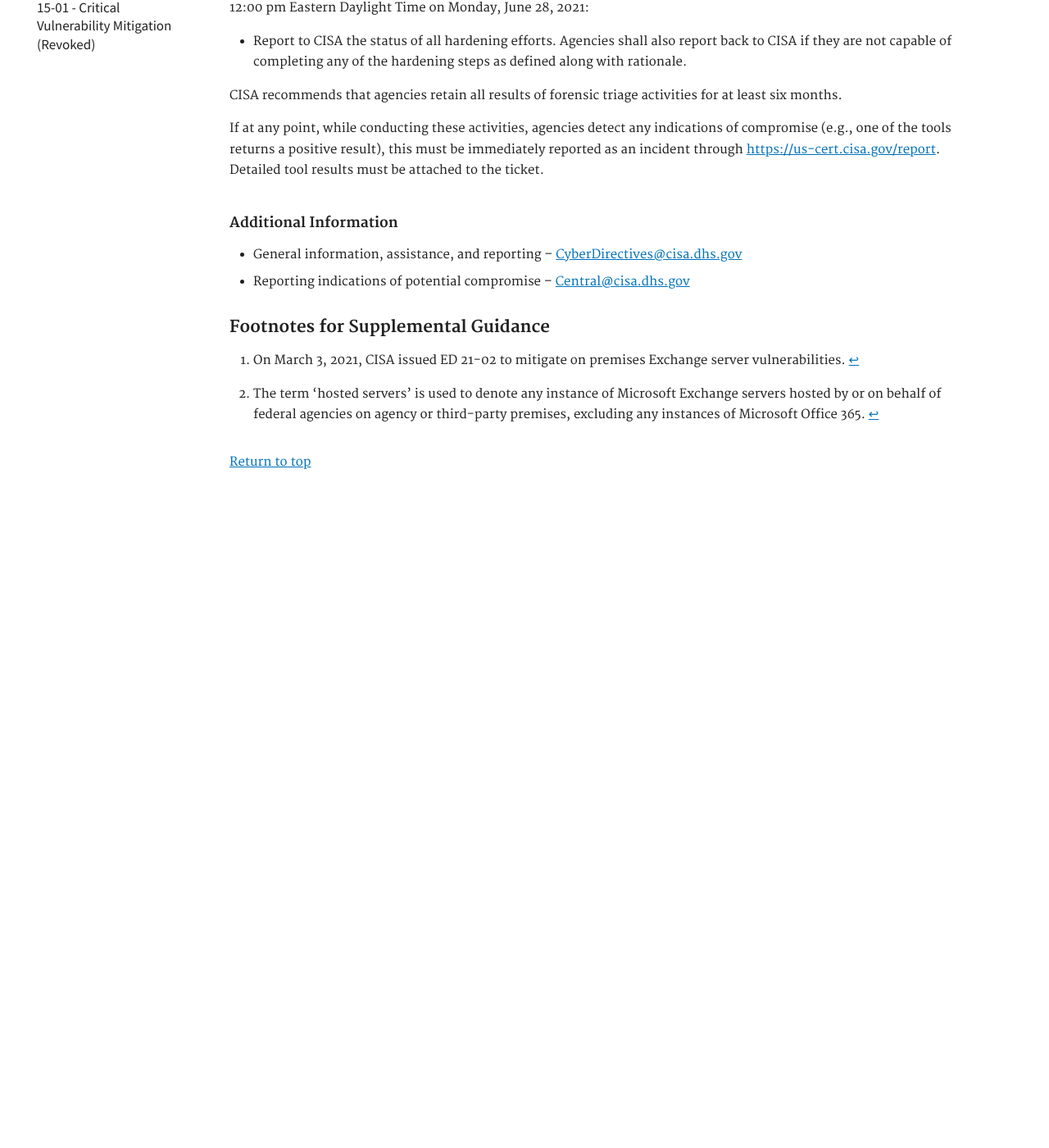
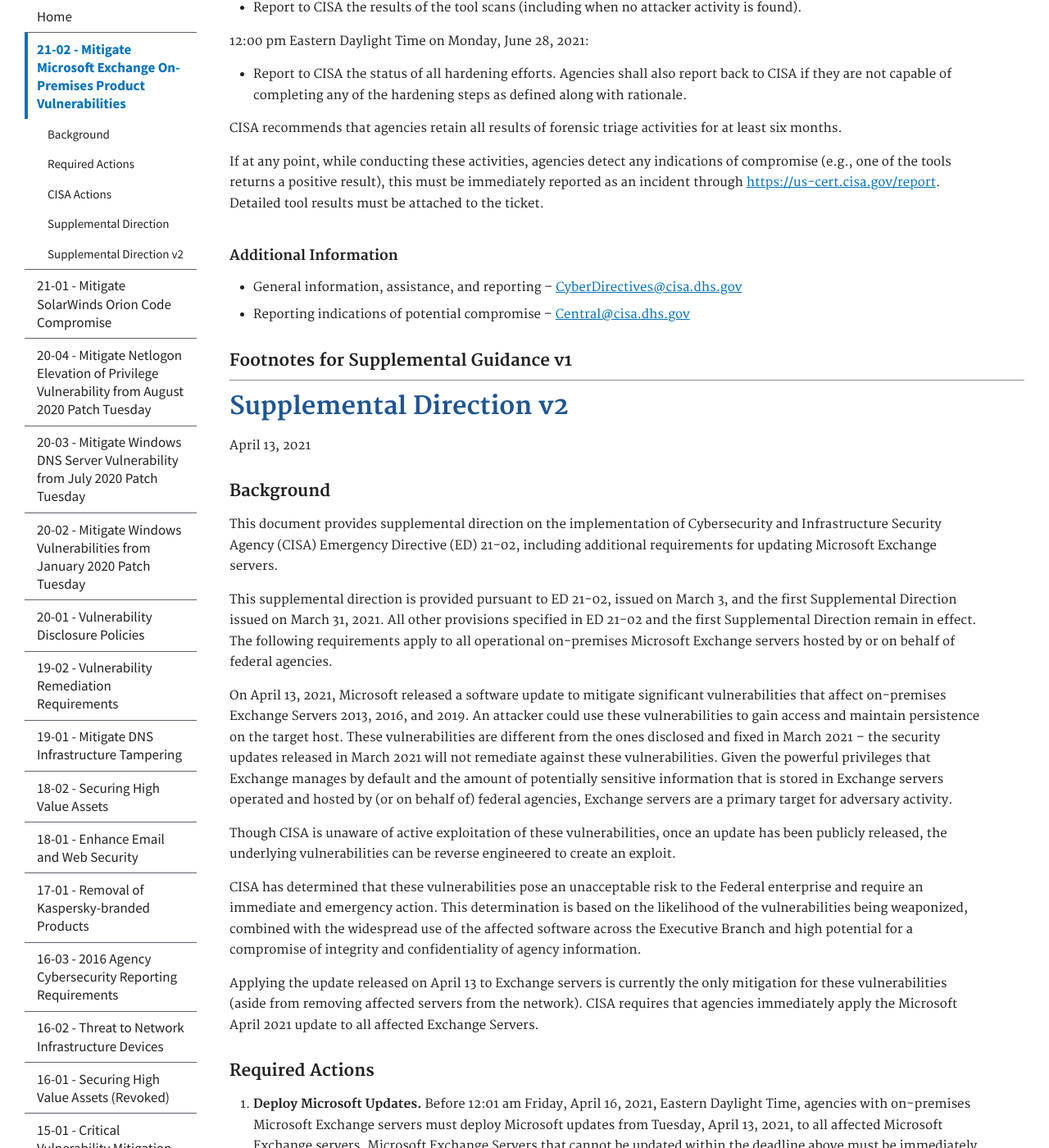
Before and after one commit to cisagov/cyber.dhs.gov, a Jekyll site: the page built from pages/ed-21-02.md, in a window 1280 px wide and 1400 px high, scrolled down 6006 px. Shown: the whole window at 82% size. Built offline with Jekyll 4.4.1, drawn with Linux system fonts in a browser that asks for light colours; before the commit the page ends 6599 px from its top, so only the background shows below that; some of the changed text lies outside the part shown.

Commit message:
Add Supplemental Direction v2
Supplemental Direction v2 issuance update

```diff
--- a/pages/ed-21-02.md
+++ b/pages/ed-21-02.md
@@ -12,8 +12,12 @@ subnav:
     href: "#cisa-actions"
   - text: Supplemental Direction
     href: "#supplemental-direction"
+  - text: Supplemental Direction v2
+    href: "#supplemental-direction-v2"
 ---
-**See [updated supplemental direction](#supplemental-direction) for the latest.**
+**See [supplemental direction v2](#supplemental-direction-v2) issued on April 13, 2021 for the latest.**
+
+**See [supplemental direction v1](#supplemental-direction) issued on March 31, 2021.**
 
 March 3, 2021
 ##  **Mitigate Microsoft Exchange On-Premises Product Vulnerabilities**
@@ -194,7 +198,40 @@ If at any point, while conducting these activities, agencies detect any indicati
 -   General information, assistance, and reporting – <CyberDirectives@cisa.dhs.gov>
 -   Reporting indications of potential compromise – <Central@cisa.dhs.gov>
 
-### Footnotes for Supplemental Guidance
+### Footnotes for Supplemental Guidance v1
 [^1]: On March 3, 2021, CISA issued ED 21-02 to mitigate on premises Exchange server vulnerabilities.
 
 [^2]: The term ‘hosted servers’ is used to denote any instance of Microsoft Exchange servers hosted by or on behalf of federal agencies on agency or third-party premises, excluding any instances of Microsoft Office 365.
+
+---
+## Supplemental Direction v2
+April 13, 2021
+
+### Background
+
+This document provides supplemental direction on the implementation of Cybersecurity and Infrastructure Security Agency (CISA) Emergency Directive (ED) 21-02, including additional requirements for updating Microsoft Exchange servers.
+
+This supplemental direction is provided pursuant to ED 21-02, issued on March 3, and the first Supplemental Direction issued on March 31, 2021. All other provisions specified in ED 21-02 and the first Supplemental Direction remain in effect. The following requirements apply to all operational on-premises Microsoft Exchange servers hosted by or on behalf of federal agencies.
+
+On April 13, 2021, Microsoft released a software update to mitigate significant vulnerabilities that affect on-premises Exchange Servers 2013, 2016, and 2019. An attacker could use these vulnerabilities to gain access and maintain persistence on the target host.  These vulnerabilities are different from the ones disclosed and fixed in March 2021 – the security updates released in March 2021 will not remediate against these vulnerabilities. Given the powerful privileges that Exchange manages by default and the amount of potentially sensitive information that is stored in Exchange servers operated and hosted by (or on behalf of) federal agencies, Exchange servers are a primary target for adversary activity.
+
+Though CISA is unaware of active exploitation of these vulnerabilities, once an update has been publicly released, the underlying vulnerabilities can be reverse engineered to create an exploit.
+
+CISA has determined that these vulnerabilities pose an unacceptable risk to the Federal enterprise and require an immediate and emergency action. This determination is based on the likelihood of the vulnerabilities being weaponized, combined with the widespread use of the affected software across the Executive Branch and high potential for a compromise of integrity and confidentiality of agency information.
+
+Applying the update released on April 13 to Exchange servers is currently the only mitigation for these vulnerabilities (aside from removing affected servers from the network). CISA requires that agencies immediately apply the Microsoft April 2021 update to all affected Exchange Servers.
+
+### Required Actions
+1.	**Deploy Microsoft Updates.** Before 12:01 am Friday, April 16, 2021, Eastern Daylight Time, agencies with on-premises Microsoft Exchange servers must deploy Microsoft updates from Tuesday, April 13, 2021, to all affected Microsoft Exchange servers. Microsoft Exchange Servers that cannot be updated within the deadline above must be immediately removed from agency networks.
+
+2.	**Apply/Maintain Controls.** Ensure technical and/or management controls are in place to ensure newly provisioned or previously disconnected endpoints are updated before connecting to agency networks.
+
+3.	**Report Completion.** For agencies managing on-premises Microsoft Exchange servers, department-level Chief Information Officers (CIOs) or equivalents shall submit a report to CISA using the provided template to CyberDirectives@cisa.dhs.gov by Noon Eastern Daylight Time on Friday, April 16, 2021.
+
+4.	**Report Indications of Compromise.** Immediately report any identified cyber incidents and related indications of compromise detected while conducting update activities through https://us-cert.cisa.gov/report.
+
+### Duration
+This direction remains in effect until replaced by a subsequent directive or terminated through other appropriate action.
+
+### Additional Information ·
+-   General information, assistance, and reporting – CyberDirectives@cisa.dhs.gov
```
